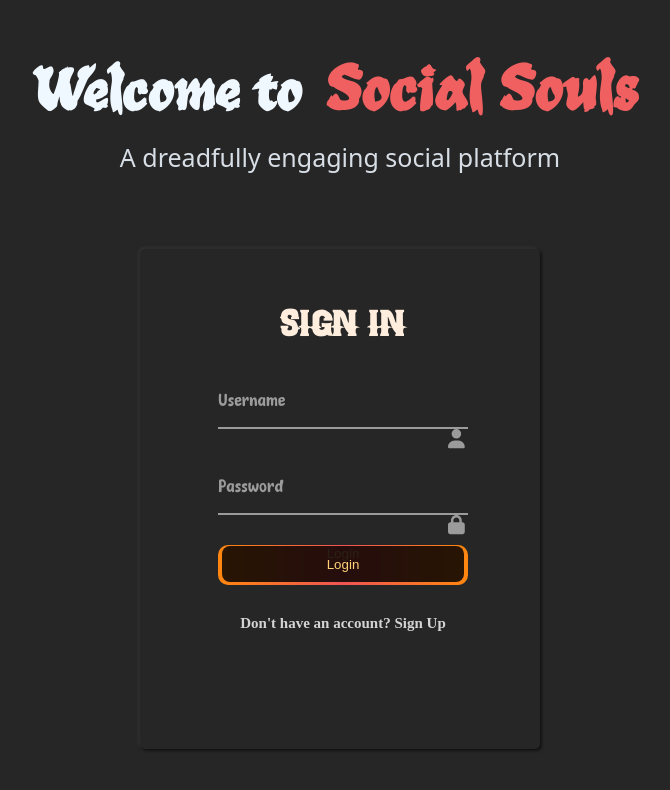
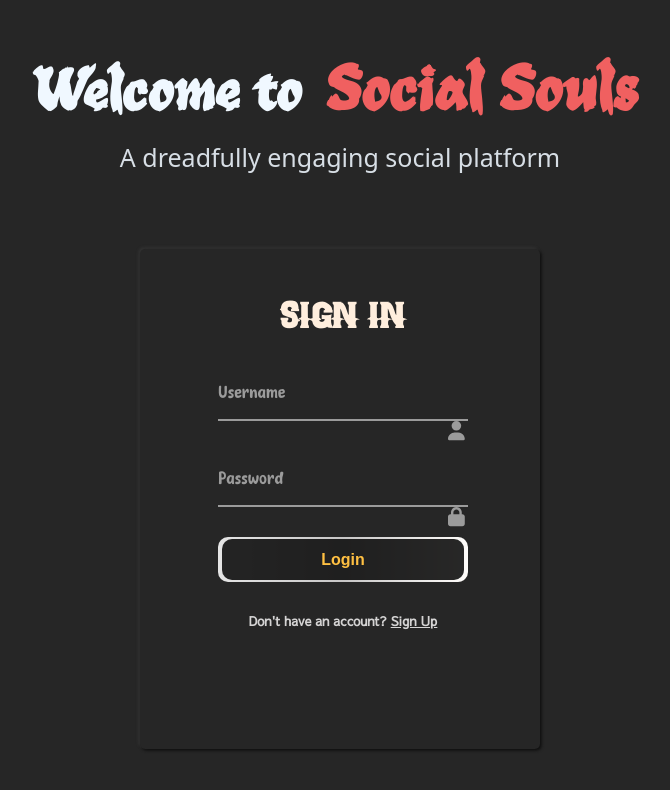
Before and after one commit to TobiasBurman/ChatApp, a React (Vite) app in the folder Social-Souls/: page / in a window 1280 px wide. Shown: the top 790 px of the page, without its empty margins (300-970 px from the left). Built offline with nearby package versions, Linux system fonts and the light colour scheme; a web font is replaced by a local one.

Commit message:
login form finished

```diff
--- a/Social-Souls/src/Landing.css
+++ b/Social-Souls/src/Landing.css
@@ -38,8 +38,10 @@ body {
   src:url(../fonts/KeepCheese-nArGP.otf)
 }
 
-
-
+@font-face{
+  font-family: sawarabi;
+  src:url(../fonts/SawarabiGothic-Regular.ttf)
+}
 
 #header_container {
   display: flex;
@@ -117,7 +119,7 @@ body {
   flex-direction: column;
   margin:30px;
   gap: 30px;
-  padding: 1.5em 3em;
+  padding: 1em 3em;
   width: 50%;
 
 }
@@ -134,6 +136,7 @@ form .form_control {
   width: 100%;
   position: relative;
   overflow: hidden;
+
 }
 
 form .form_control .label {
@@ -151,8 +154,9 @@ form .form_control .label {
 .bottom_text{
   text-align: center;
   color: #d5d4d4;
-  font-size: 15px;
+  font-size: 13px;
   font-weight: 600;
+  font-family: sawarabi;
 }
 /* This is a single-line comment */
 form .form_control .input {
@@ -202,7 +206,9 @@ form button:active {
   cursor: pointer;
 }
 
-
+.swtich{
+  text-decoration: underline;
+}
 .form__group {
   position: relative;
   padding: 20px 0 0;
@@ -282,12 +288,18 @@ form button:active {
 }
 
 
-.Btn {
+
+
+.Btn-signup {
   width: 250px;
-  height: 40px;
+  padding-top: 2px;
+  padding-left: 2px;
+  padding-right: 2px;
+  height: 45px;
   border: none;
+  border-top: 8px;
   border-radius: 10px;
-  background: linear-gradient(to right,#ff870f,#ef5454,#ff870f,#ef5454,#ffd277,#ef5454);
+  background: linear-gradient(to right,#e5e5e5,#c7c6c6,#fffdfb,#ff8c19,#f06060, #f34040);
   background-size: 250%;
   background-position: left;
   color: #ffd277;
@@ -298,18 +310,74 @@ form button:active {
   cursor: pointer;
   transition-duration: 1s;
   overflow: hidden;
+  font-weight: 700;
+  font-size: 16px;
+}
+
+.Btn-signup::before {
+  position: absolute;
+  content: "Sign up";
+  color: #ffc042;
+  display: flex;
+  align-items: center;
+  justify-content: center;
+  width: 97%;
+  height: 90%;
+  border-radius: 10px;
+  transition-duration: 1s;
+  background-color: rgba(0, 0, 0, 0.842);
+  background-size: 200%;
+}
+
+.Btn-signup:hover {
+  background-position: right;
+  transition-duration: 1s;
+}
+
+.Btn-signup:hover::before {
+  background-position: right;
+  transition-duration: 0.1s;
+}
+
+.Btn-signup:active {
+  transform: scale(0.9);
+  transition-duration: 0.4s;
+}
+
+.Btn {
+  width: 250px;
+  padding-top: 2px;
+  padding-left: 2px;
+  padding-right: 2px;
+  height: 45px;
+  border: none;
+  border-top: 8px;
+  border-radius: 10px;
+  background: linear-gradient(to right,#e5e5e5,#c7c6c6,#fffdfb,#ff8c19,#f06060, #f34040);
+  background-size: 250%;
+  background-position: left;
+  color: #ffd277;
+  position: relative;
+  display: flex;
+  align-items: right;
+  justify-content: center;
+  cursor: pointer;
+  transition-duration: 1s;
+  overflow: hidden;
+  font-weight: 700;
+  font-size: 16px;
 }
 
 .Btn::before {
   position: absolute;
   content: "Login";
-  color: #ffd277;
+  color: #ffc042;
   display: flex;
   align-items: center;
   justify-content: center;
   width: 97%;
   height: 90%;
-  border-radius: 8px;
+  border-radius: 10px;
   transition-duration: 1s;
   background-color: rgba(0, 0, 0, 0.842);
   background-size: 200%;
@@ -326,9 +394,20 @@ form button:active {
 }
 
 .Btn:active {
-  transform: scale(0.8);
+  transform: scale(0.9);
+  transition-duration: 0.4s;
 }
 
+
+ .icons {
+  position: absolute;
+  left: 225px; /* Align to the right */
+  top: 50%;
+  transform: translateY(-50%);
+  color: #9b9b9b;
+  font-size: 1.2em;
+  pointer-events: none; /* Ensures that the icon doesn't interfere with input clicks */
+}
 
 @media (max-width: 800px) {
   #header_container {
--- a/Social-Souls/src/Landing.jsx
+++ b/Social-Souls/src/Landing.jsx
@@ -4,6 +4,7 @@ import axios from "axios";
 import { FontAwesomeIcon } from "@fortawesome/react-fontawesome";
 import { faLock } from "@fortawesome/free-solid-svg-icons";
 import {faUser} from "@fortawesome/free-solid-svg-icons";
+import {faUnlock} from "@fortawesome/free-solid-svg-icons";
 
 // import { motion } from "framer-motion";
 import logotrans from "./assets/logo_trans.png";
@@ -57,7 +58,7 @@ export default function Landing() {
     <FontAwesomeIcon icon={faLock} className="icon" />
 </div>
 
-      <button className="Btn">Login</button>
+      <button className="Btn"></button>
 
       <span class="bottom_text">Don't have an account? <label for="register_toggle" class="swtich">Sign Up</label> </span>
 
@@ -72,6 +73,7 @@ export default function Landing() {
        <div class="form__group field">
         <input type="input" className="form__field" placeholder="Username" required/>
         <label for="name" class="form__label">Username</label>
+        <FontAwesomeIcon icon={faUser} className="icons" />
        </div>
       </div>
 
@@ -79,6 +81,7 @@ export default function Landing() {
        <div class="form__group field">
         <input type="password" className="form__field" placeholder="Confirm Password" required/>
         <label for="name" class="form__label">Password</label>
+        <FontAwesomeIcon icon={faLock} className="icons" />
        </div>
       </div>
 
@@ -86,11 +89,12 @@ export default function Landing() {
        <div class="form__group field">
         <input type="password" className="form__field" placeholder="Username" required />
         <label for="name" class="form__label">Confirm Password</label>
+        <FontAwesomeIcon icon={faUnlock} className="icons" />
        </div>
       </div>
-      <button>Sign Up</button>
+      <button className="Btn-signup"></button>
 
-      <span class="bottom_text">Already have an account? <label for="register_toggle" class="switich">Sign In</label> </span>
+      <span class="bottom_text">Already have an account? <label for="register_toggle" class="swtich">Sign In</label> </span>
     </form>
 
 
```
Also changed, not shown: Social-Souls/fonts/SawarabiGothic-Regular.ttf (added).
